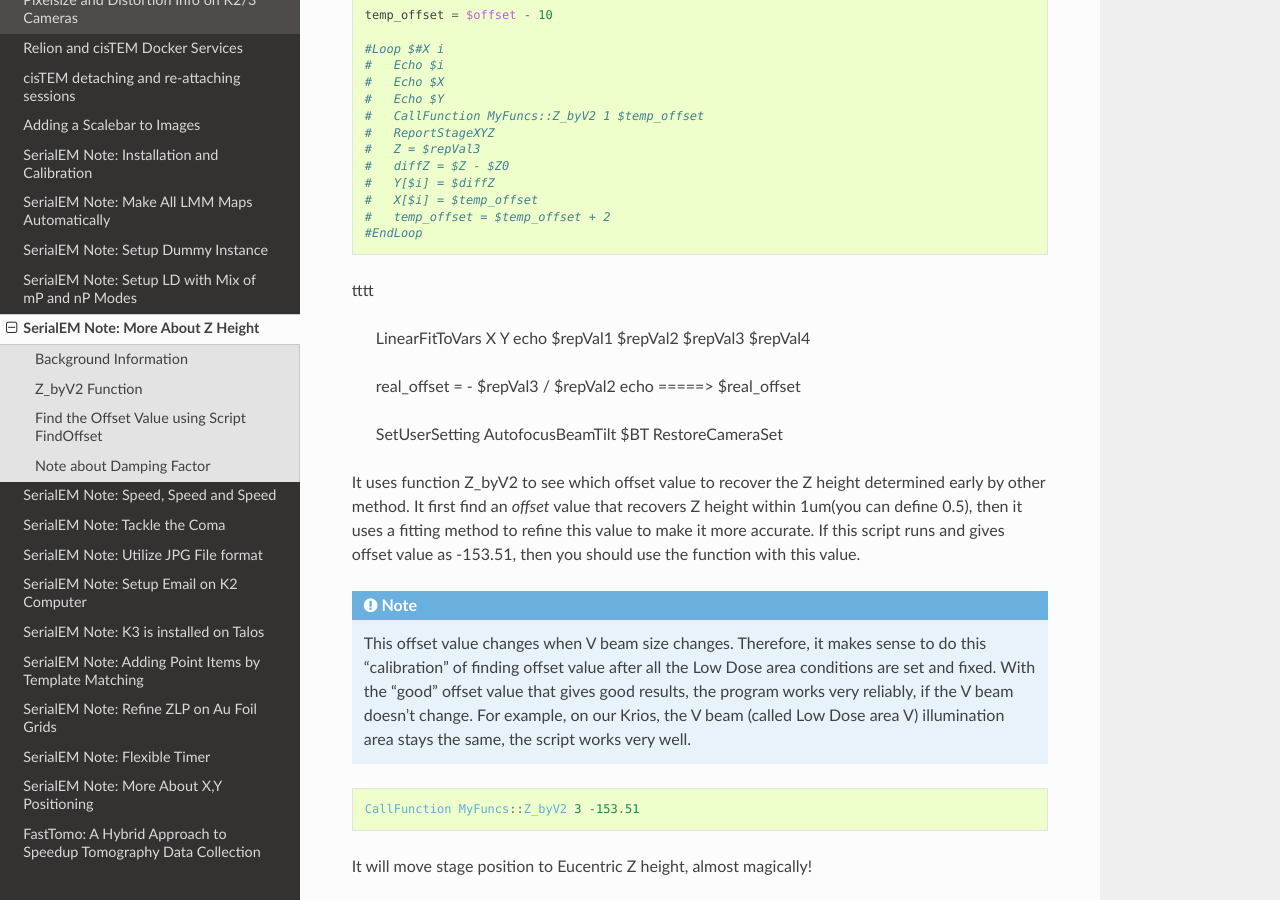
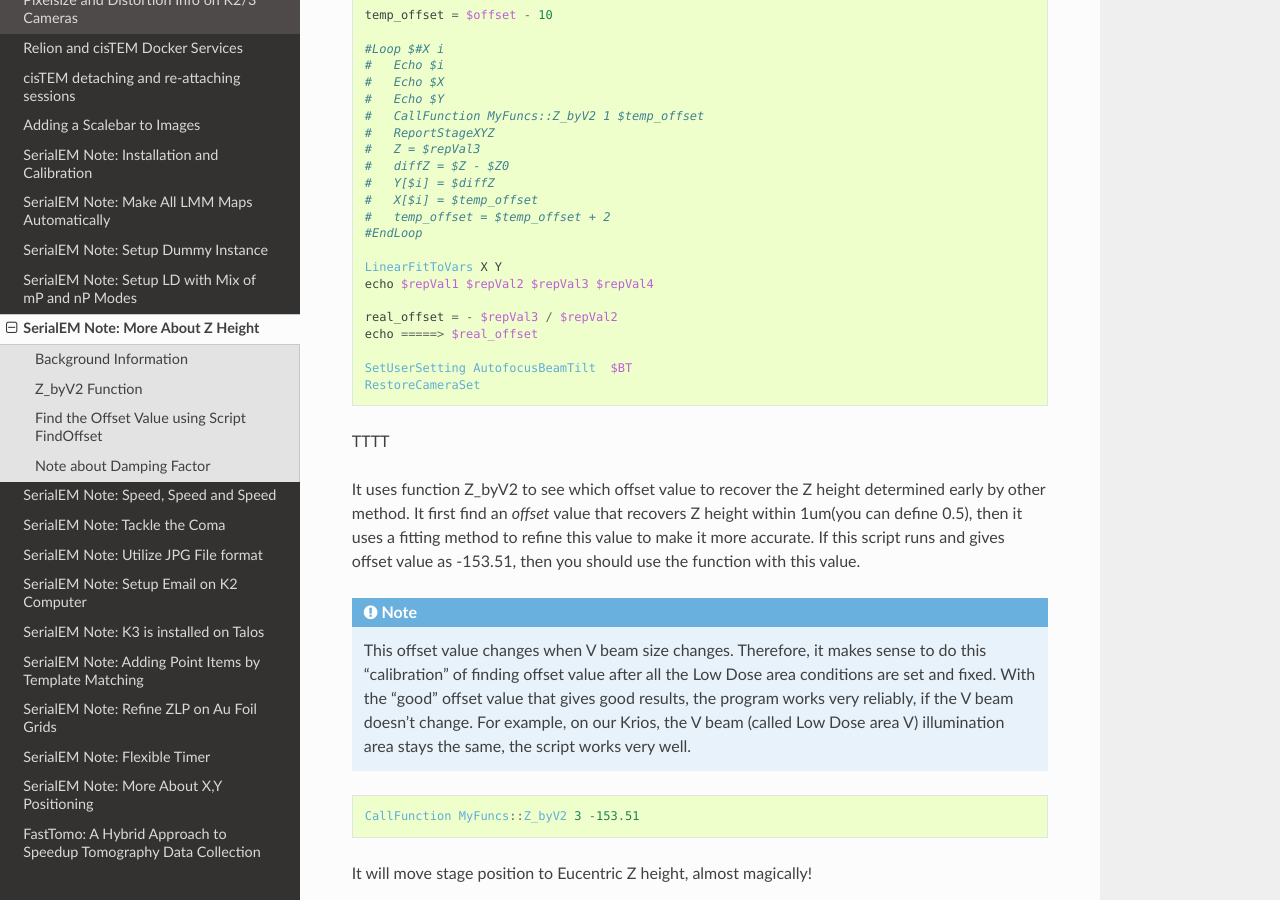
Before and after one commit to xuchen66/sphinx-emdocs, a Sphinx documentation site: the page built from source/serialEM-note-more-about-z-height.rst, in a window 1280 px wide and 900 px high, scrolled down 4464 px. Built offline with Sphinx 7.4.7 and the Read the Docs theme 2.0.0, drawn with Linux system fonts in a browser that asks for light colours; pages that are not in the unit, such as notebooks, are missing from menus; part of the change alters nothing that is shown.

```diff
--- a/source/serialEM-note-more-about-z-height.rst
+++ b/source/serialEM-note-more-about-z-height.rst
@@ -244,8 +244,6 @@ If we found the good "offset" value, it will be good for some time, at least thi
    #   temp_offset = $temp_offset + 2
    #EndLoop
 
-tttt
-
    LinearFitToVars X Y
    echo $repVal1 $repVal2 $repVal3 $repVal4
 
@@ -254,6 +252,8 @@ tttt
 
    SetUserSetting AutofocusBeamTilt  $BT
    RestoreCameraSet
+
+TTTT
 
 It uses function Z_byV2 to see which offset value to recover the Z height determined early by other method. It first find an *offset* value that recovers Z height within 1um(you can define 0.5), then it uses a fitting method to refine this value to make it more accurate. If this script runs and gives offset value as -153.51, then you should use the function with this value.
 
```
